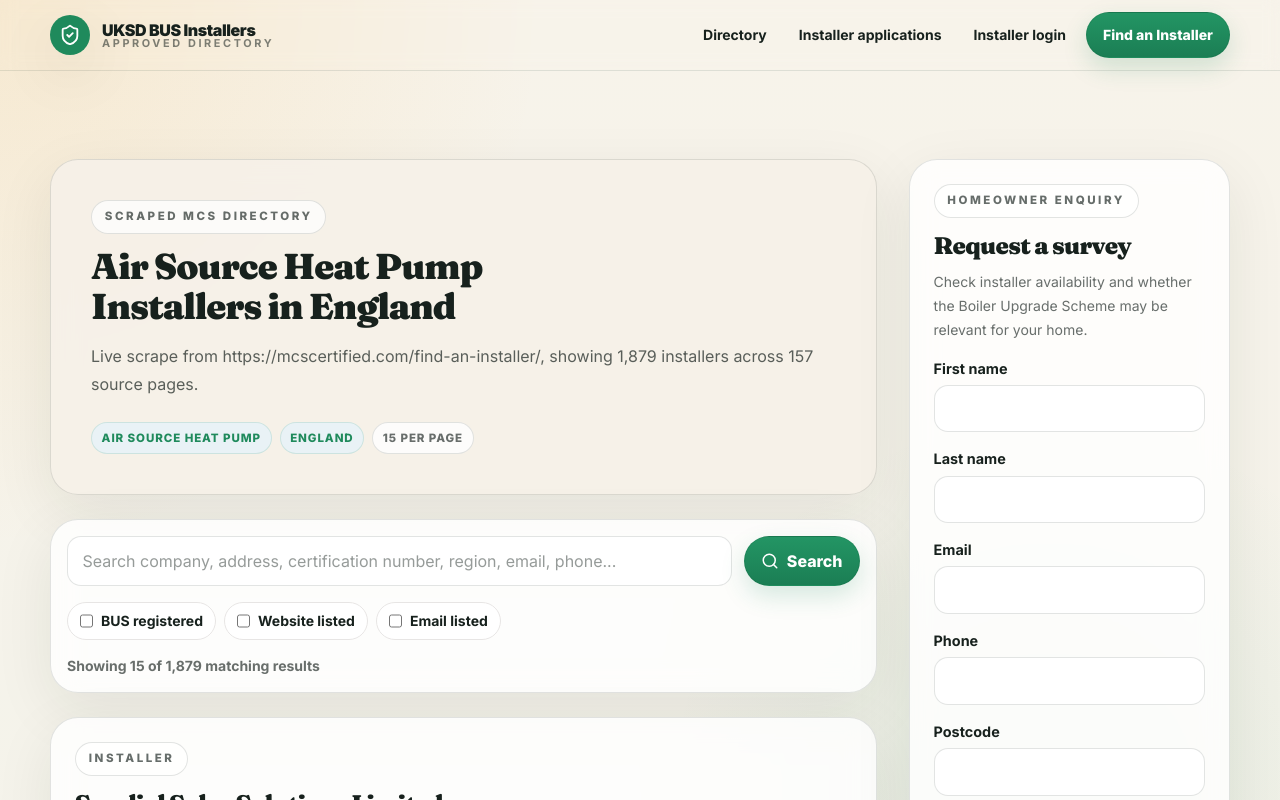
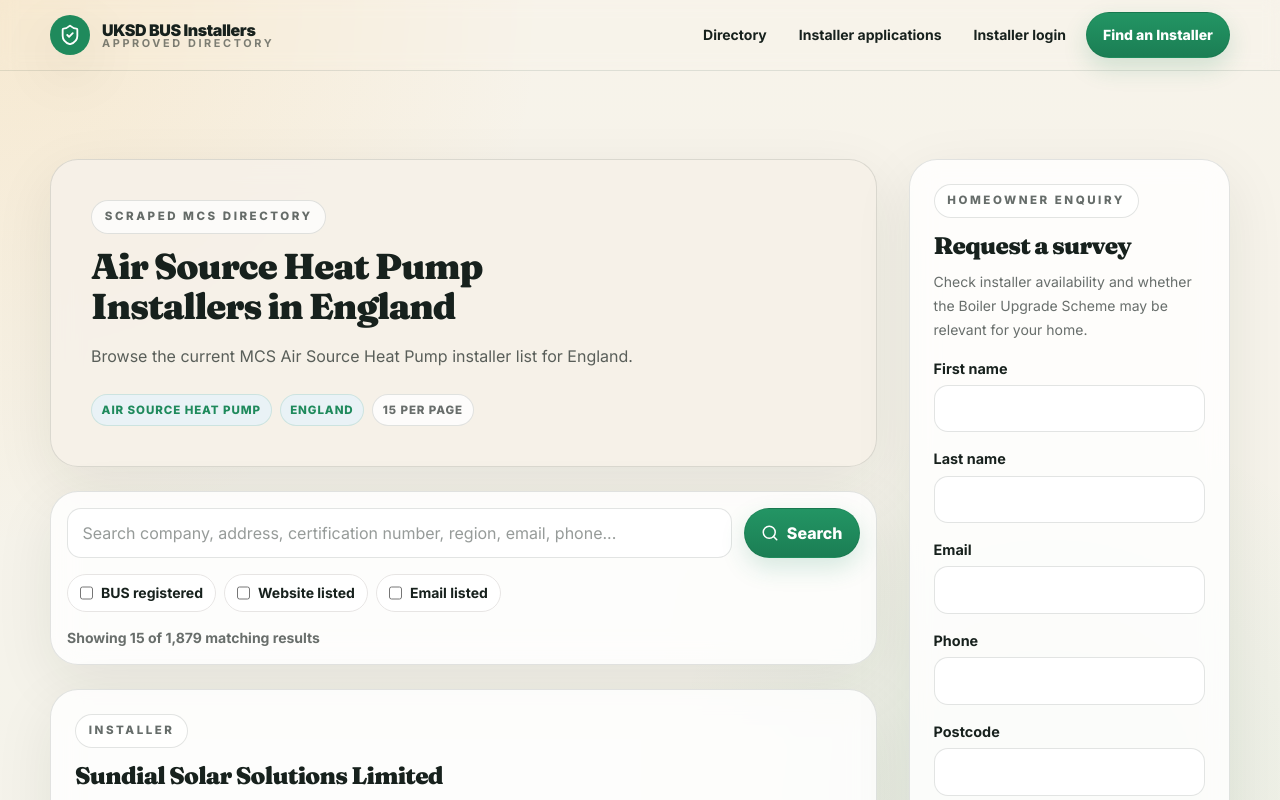
Before and after one commit to mikeholp87/solar-business-directory, a Next.js app: page /directory in a window 1280 px wide. Shown: the top 800 px of the page. Built offline with nearby package versions, Linux system fonts and the light colour scheme; no server answers.

Commit message:
chore: simplify directory hero copy

```diff
--- a/app/directory/page.tsx
+++ b/app/directory/page.tsx
@@ -230,7 +230,7 @@ export default function DirectoryPage({
               <p className="eyebrow">Scraped MCS directory</p>
               <h1 className="mt-3 text-4xl font-black">Air Source Heat Pump Installers in England</h1>
               <p className="mt-4 max-w-3xl leading-7 text-ink/70">
-                Live scrape from {data.sourceUrl}, showing {data.totalCount.toLocaleString()} installers across {data.totalPages} source pages.
+                Browse the current MCS Air Source Heat Pump installer list for England.
               </p>
               <div className="mt-6 flex flex-wrap gap-2 text-sm font-bold text-ink/65">
                 <span className="chip chip-soft">{data.query.technology}</span>
```
